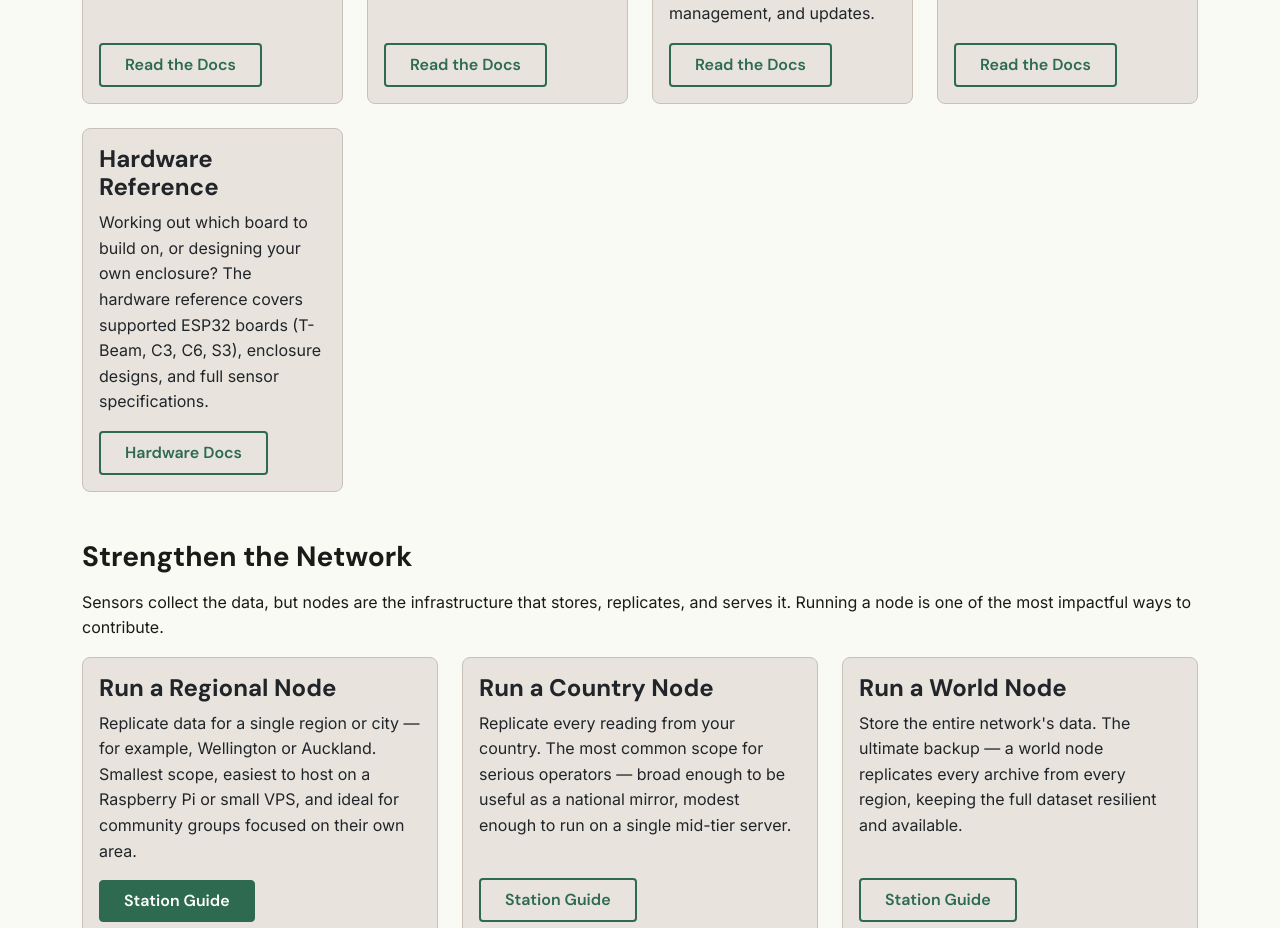
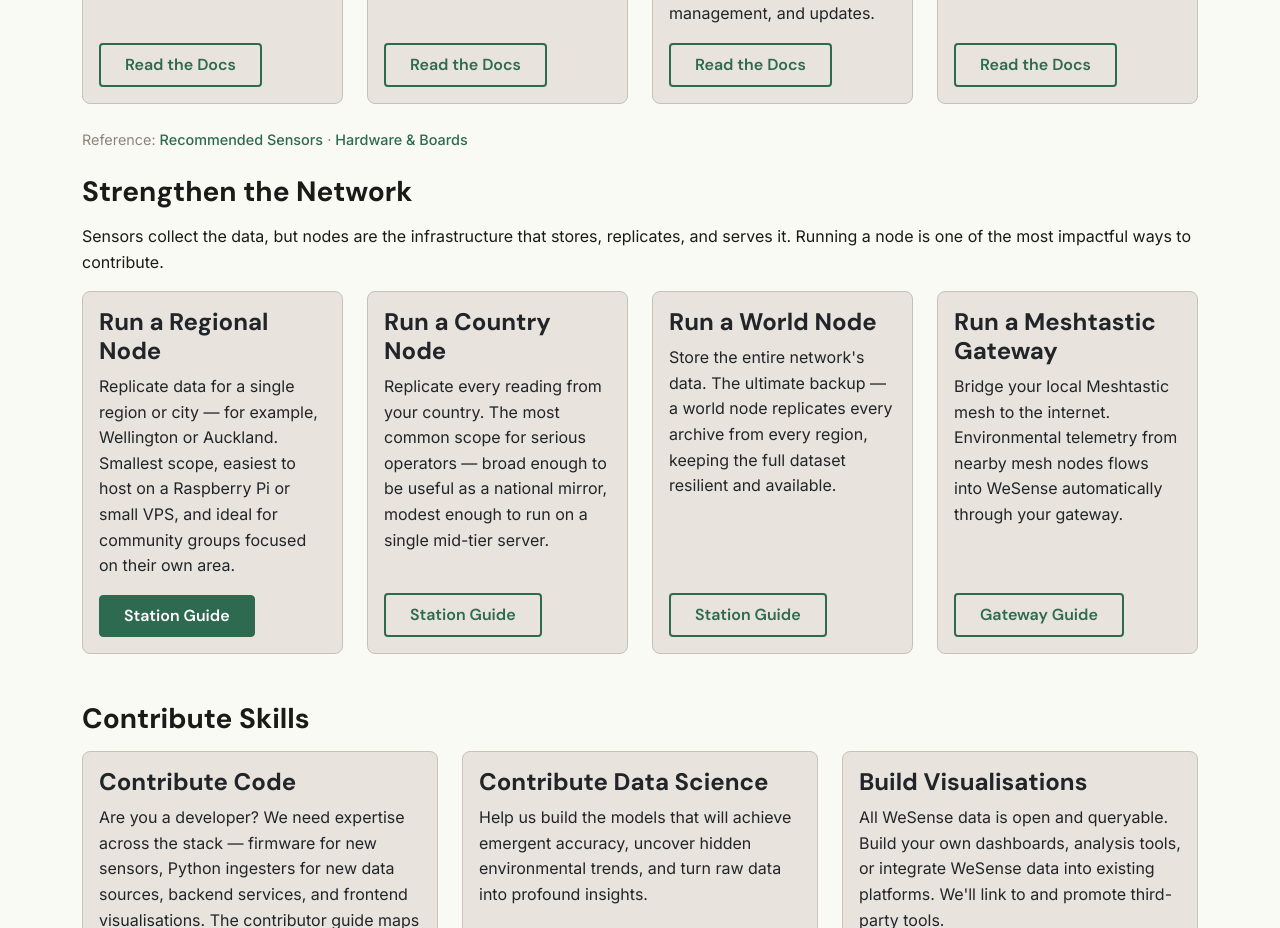
Before and after one commit to wesense-earth/wesense-website, a React (Vite) app: page / in a window 1280 px wide. Shown: the part 8760-9688 px from the top of the page. Built offline with nearby package versions, Linux system fonts and the light colour scheme.

Commit message:
Tidy Contribute layout, add Hardware/Recommended Sensors reference links, bump postcss 8.5.9 → 8.5.13 (CVE-2026-41305)

```diff
--- a/src/components/Contribute.jsx
+++ b/src/components/Contribute.jsx
@@ -29,13 +29,6 @@
     buttonText: 'Read the Docs',
     buttonClass: 'btn-brand-outline',
     href: 'https://docs.wesense.earth/getting-started/home-assistant',
-  },
-  {
-    title: 'Hardware Reference',
-    text: 'Working out which board to build on, or designing your own enclosure? The hardware reference covers supported ESP32 boards (T-Beam, C3, C6, S3), enclosure designs, and full sensor specifications.',
-    buttonText: 'Hardware Docs',
-    buttonClass: 'btn-brand-outline',
-    href: 'https://docs.wesense.earth/hardware/board-configurations',
   },
 ];
 
@@ -123,13 +116,16 @@
             </Col>
           ))}
         </Row>
+        <p className="mb-0" style={{ color: 'var(--text-muted)', fontSize: '0.9rem' }}>
+          Reference: <a href="https://docs.wesense.earth/getting-started/recommended-sensors" target="_blank" rel="noopener noreferrer" className="link-brand">Recommended Sensors</a> &middot; <a href="https://docs.wesense.earth/hardware/board-configurations" target="_blank" rel="noopener noreferrer" className="link-brand">Hardware &amp; Boards</a>
+        </p>
         <h3 className="mb-3 mt-4" style={{ color: 'var(--text-primary)' }}>Strengthen the Network</h3>
         <p style={{ color: 'var(--text-secondary)' }}>
           Sensors collect the data, but nodes are the infrastructure that stores, replicates, and serves it. Running a node is one of the most impactful ways to contribute.
         </p>
         <Row>
           {networkContributions.map((item, index) => (
-            <Col key={index} md={6} lg={4} className="mb-4">
+            <Col key={index} md={6} lg={3} className="mb-4">
               <Card className="h-100">
                 <Card.Body className="d-flex flex-column">
                   <Card.Title as="h4">{item.title}</Card.Title>
```
Also changed, not shown: 1 other file (tests, documents, lock files or other folders).
